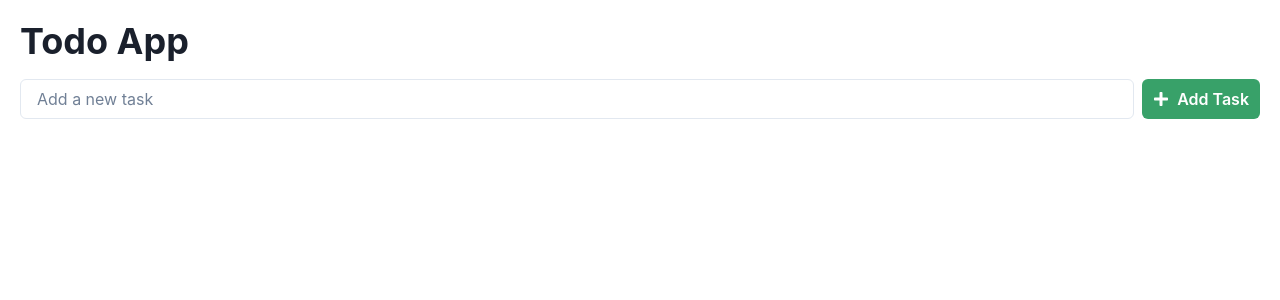
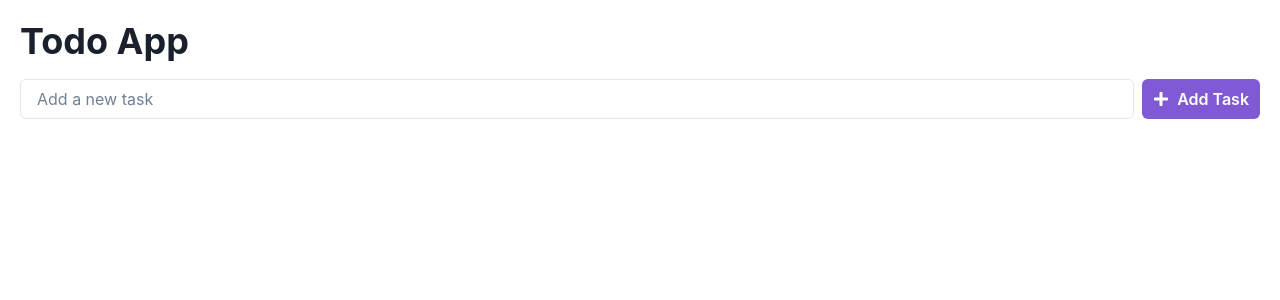
Before and after one commit to GPT-Engineer-App-Dev/schedule-keeper, a React (Vite) app: page / in a window 1280 px wide. Shown: the top 300 px of the page. Built offline with nearby package versions, Linux system fonts and the light colour scheme.

Commit message:
Changed the color of the "Add Task" button from green to purple in the todo app.

```diff
--- a/src/pages/Index.jsx
+++ b/src/pages/Index.jsx
@@ -31,7 +31,7 @@ const Index = () => {
       <Heading mb={4}>Todo App</Heading>
       <Flex mb={4}>
         <Input value={input} onChange={(e) => setInput(e.target.value)} placeholder="Add a new task" mr={2} />
-        <Button onClick={handleAddTask} leftIcon={<FaPlus />} colorScheme="green">
+        <Button onClick={handleAddTask} leftIcon={<FaPlus />} colorScheme="purple">
           Add Task
         </Button>
       </Flex>
```
